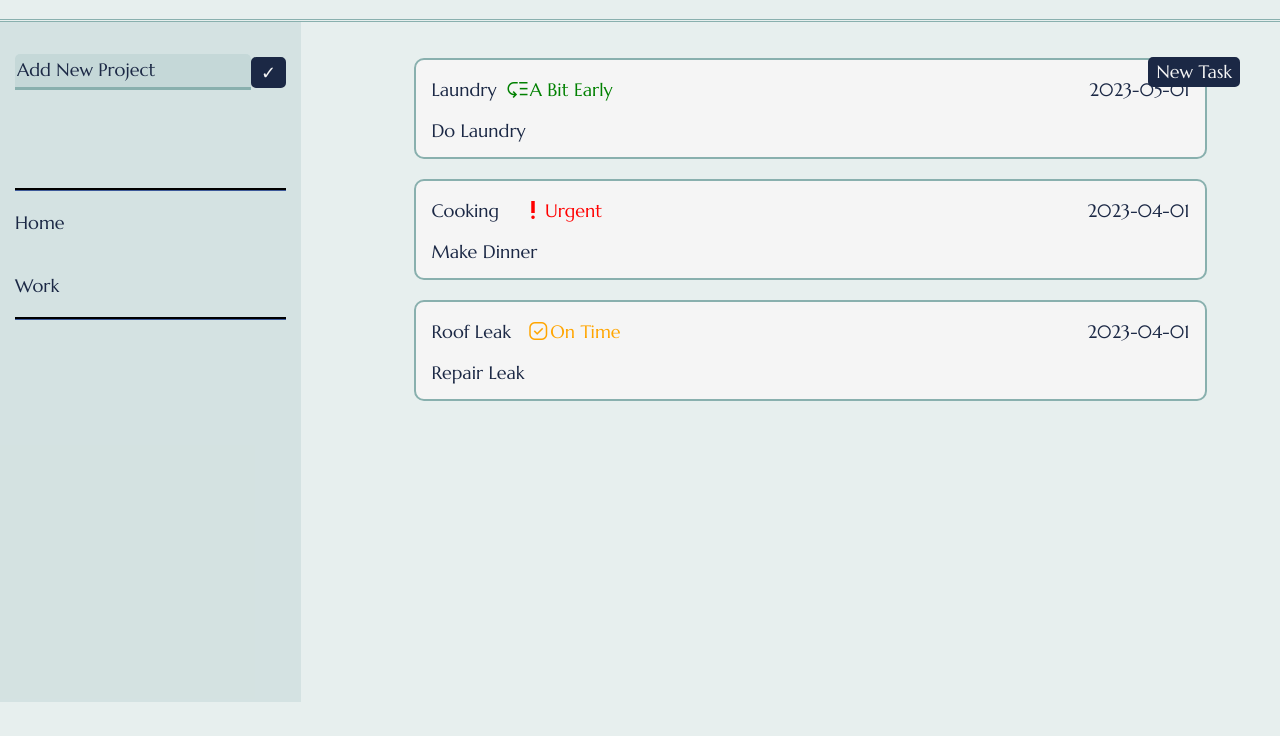
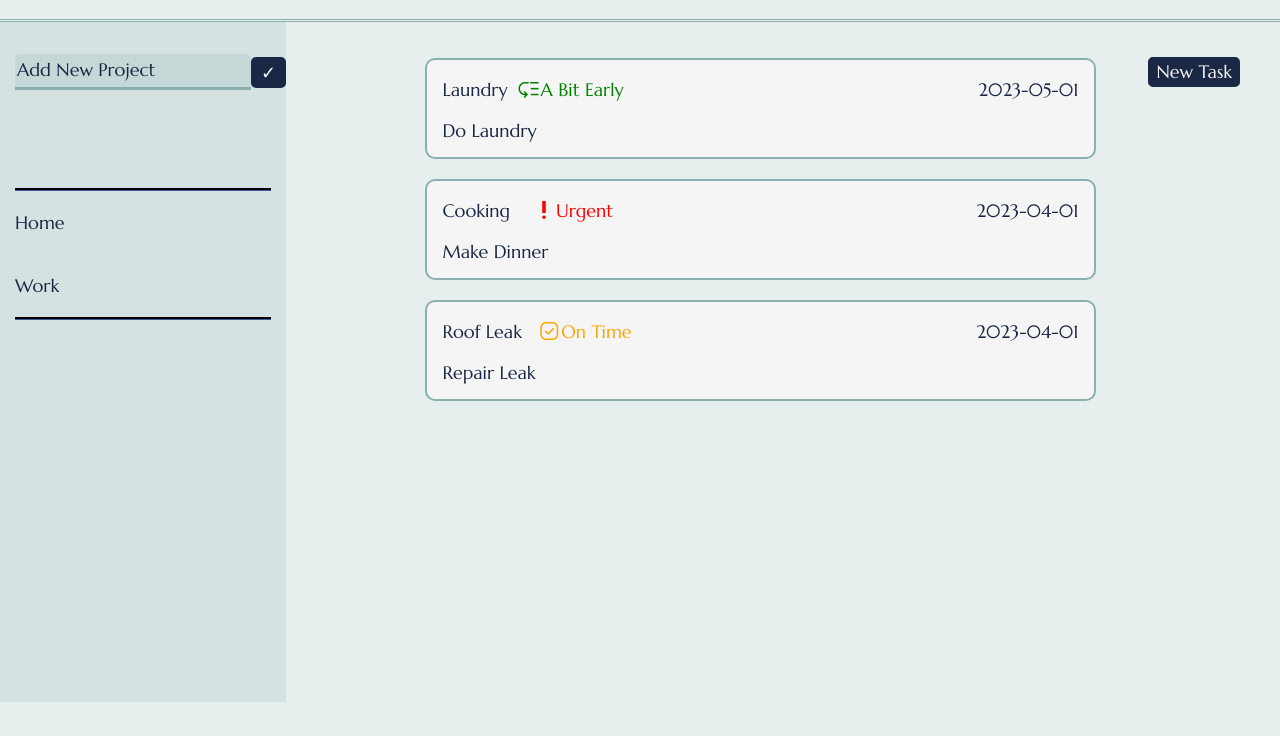
Before and after one commit to JDArciniegas/todo-odin-project, a plain HTML site: page index.html in a window 1280 px wide. Shown: the part 64-800 px from the top of the page. Drawn offline with nearby package versions, Linux system fonts and the light colour scheme; a web font is replaced by a local one.

Commit message:
project list styling

```diff
--- a/css/lists.css
+++ b/css/lists.css
@@ -19,6 +19,7 @@
   border-radius: 10px;
   transition: background-color 0.5s;
   transition: color 0.5s;
+  width: 80%;
 }
 
 .project {
@@ -44,7 +45,7 @@ color: var(--purple);
 }
 
 #project-names {
-  width: 25%;
+  width: 20%;
   background-color: var(--green-transparent);
   display: flex;
   flex-direction: column;
@@ -61,7 +62,7 @@ color: var(--purple);
 
 #task-list {
   justify-self: flex-start;
-  width: 85%;
+  width: 80%;
 }
 
 .task {
```
